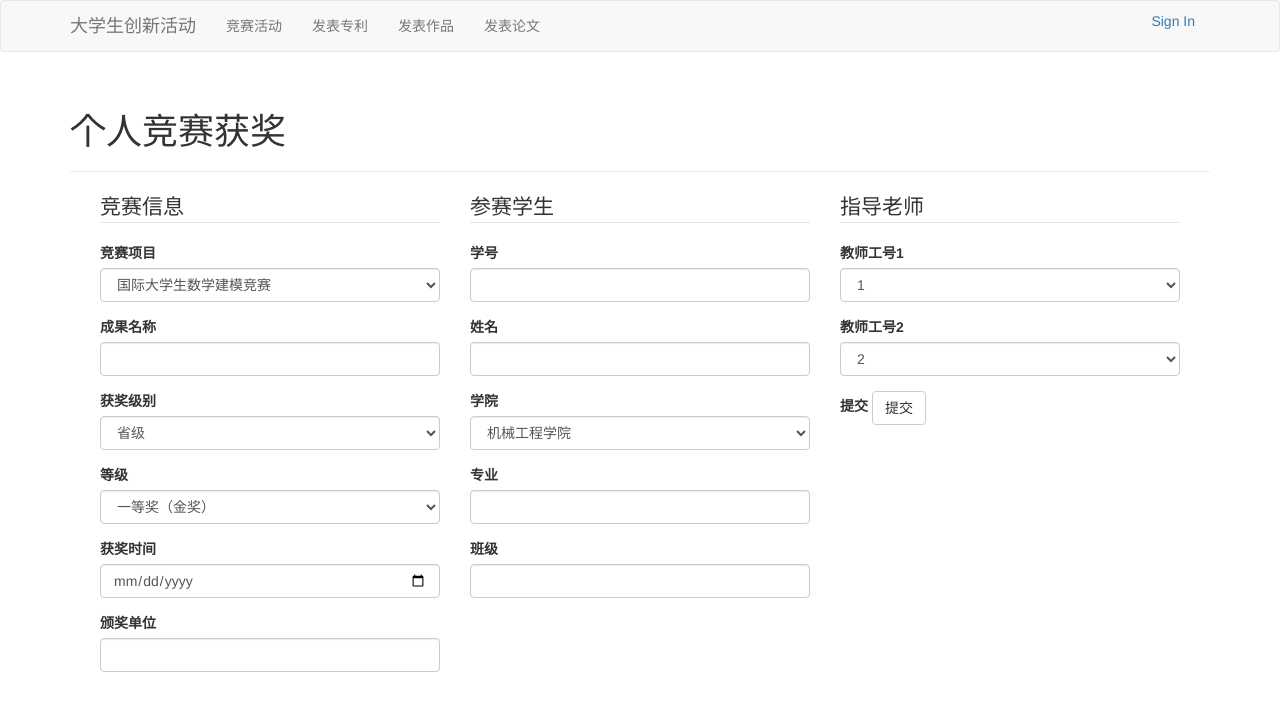
After one commit to Coderhypo/UIAMS, a Flask app: template app/templates/individual_com.html in a window 1280 px wide. The commit adds this page. Shown: the top 711 px of the page. Run offline with Flask 2, Linux system fonts and the light colour scheme; the template is opened without the code that fills it: values that come from a table or form of the project are taken from there, others are empty; parts of the project's set-up code (start-up, migrations or seed data) failed here and were passed over; some libraries are stand-ins or nearby versions.

Commit message:
改需求

```diff
--- /dev/null
+++ b/app/templates/individual_com.html
@@ -0,0 +1,46 @@
+{% from "_form.html" import render_field %}
+{% extends "base.html" %}
+{% import "bootstrap/wtf.html" as wtf %}
+
+{% block title %}大学生竞赛获奖{% endblock %}
+
+{% block page_content %}
+<div class="page-header">
+    <h1>个人竞赛获奖</h1>
+</div>
+<div class="col-md-12">
+    <form method="post" class="form" role="form">
+    {{ form.hidden_tag() }}
+            <div class="col-md-4">
+            <legend>
+                竞赛信息
+            </legend>
+            {{ render_field(form.comname,class="form-control") }}
+            {{ render_field(form.proname,class="form-control") }}
+            {{ render_field(form.comlevel,class="form-control") }}
+            {{ render_field(form.comclass,class="form-control") }}
+            {{ render_field(form.comdate,class="form-control") }}
+            {{ render_field(form.comorg,class="form-control") }}
+            </div>
+
+            <div class="col-md-4">
+            <legend>
+                参赛学生
+            </legend>
+            {{ render_field(form.stuid,class="form-control") }}
+            {{ render_field(form.stuname,class="form-control") }}
+            {{ render_field(form.stuaca,class="form-control") }}
+            {{ render_field(form.stumajor,class="form-control") }}
+            {{ render_field(form.stuclass,class="form-control") }}
+            </div>
+            <div class="col-md-4">
+            <legend>
+                指导老师
+            </legend>
+            {{ render_field(form.teaid1, class="form-control") }}
+            {{ render_field(form.teaid2, class="form-control") }}
+            {{ render_field(form.submit, class="btn btn-default") }}
+            </div>
+    </form>
+</div>
+{% endblock %}
```
Also changed, not shown: app/templates/competition.html (+4 -4 lines), app/templates/team_com.html (added, +39 -0 lines), app/views.py (+6 -6 lines).
